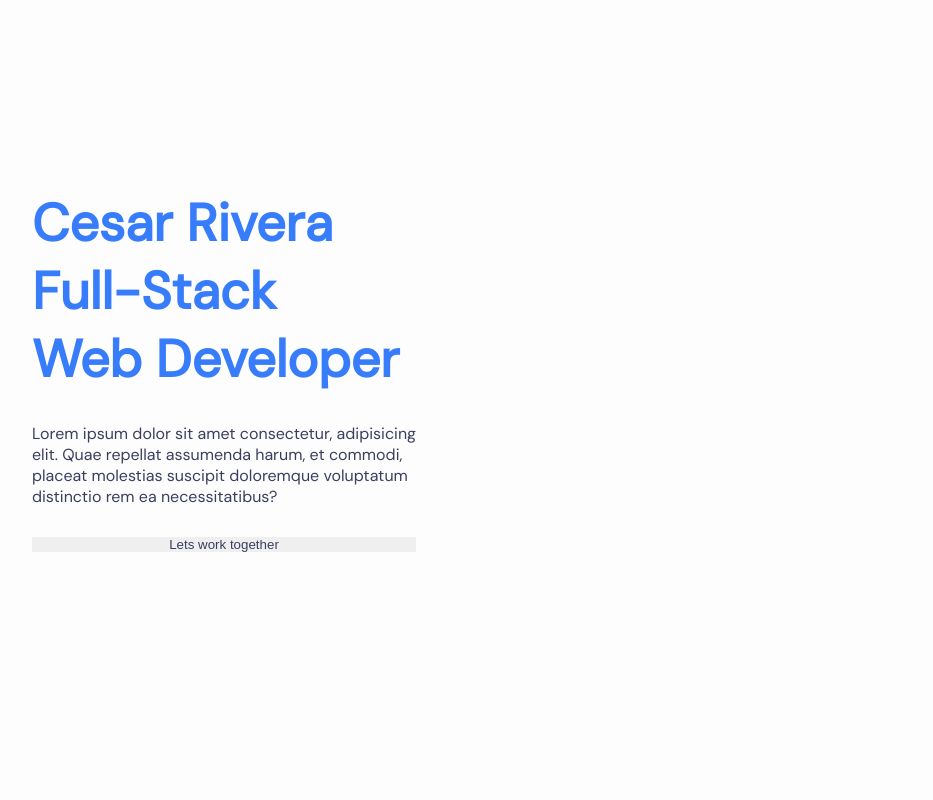
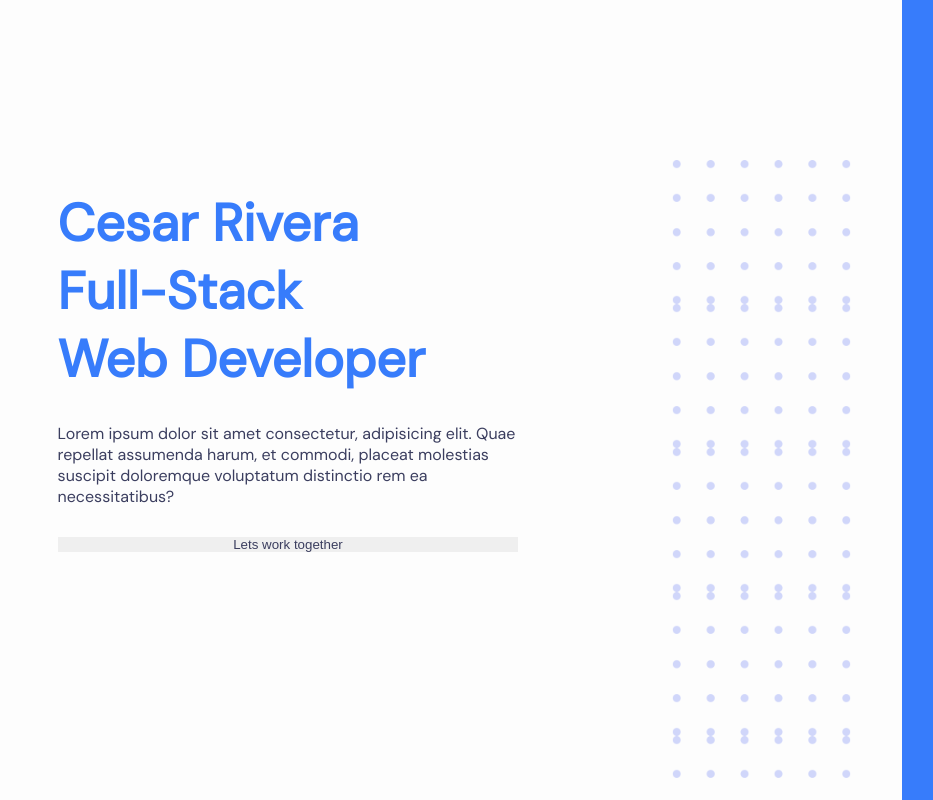
Before and after one commit to CesarAugusto316/portfolio-nextjs, a Next.js app: page / in a window 1280 px wide. Shown: the whole page, without its empty margins (96-1029 px from the left). Built offline with nearby package versions, Linux system fonts and the light colour scheme.

Commit message:
✨ updates

```diff
--- a/app/globals.css
+++ b/app/globals.css
@@ -4,10 +4,6 @@
   --primary: rgb(55, 124, 251);
   --primary-focus: rgb(5, 87, 240);
   --primary-content: rgb(28, 40, 63);
-  --secondary: rgb(102, 204, 138);
-  --secondary-focus: rgb(61, 184, 104);
-  --secondary-content: rgb(40, 71, 56);
-  --accent: rgb(234, 82, 52);
   --neutral: rgb(42, 42, 42);
   --neutral-content: rgb(148, 152, 203);
   --primary-shadow: rgba(3, 69, 190, 0.6);
--- a/app/page.module.scss
+++ b/app/page.module.scss
@@ -4,9 +4,10 @@
     position: relative;
     display: flex;
     width: 100%;
+    // gap: 4rem;
 
     .col1 {
-      width: 50%;
+      width: 60%;
       display: grid;
       place-items: center;
 
@@ -26,8 +27,24 @@
     }
 
     .col2 {
-      width: 50%;
-      // background: url("/assets/puntos.png");
+      width: 40%;
+      display: flex;
+      justify-content: space-between;
+
+      .dots {
+        width: 35%;
+        height: 80%;
+        align-self: flex-end;
+        background-image: url("/assets/puntos.png");
+        background-repeat: repeat;
+        background-size: contain;
+      }
+
+      .blueBlock {
+        width: 55%;
+        height: 100%;
+        background-color: var(--primary);
+      }
     }
   }
 }
--- a/app/page.tsx
+++ b/app/page.tsx
@@ -21,12 +21,14 @@ export const Home: FC = () => {
               assumenda harum, et commodi, placeat molestias
               suscipit doloremque voluptatum distinctio rem ea necessitatibus?
             </p>
+
             <button>Lets work together</button>
           </section>
         </div>
 
         <div className={styles.col2}>
-
+          <div className={styles.dots}></div>
+          <div className={styles.blueBlock}></div>
         </div>
       </header>
     </div>
```
